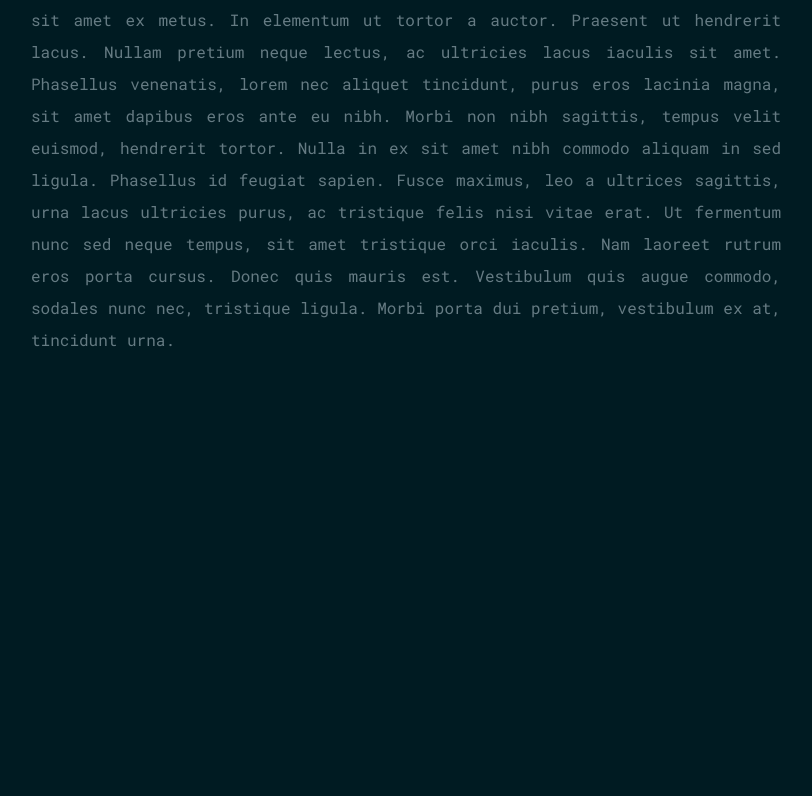
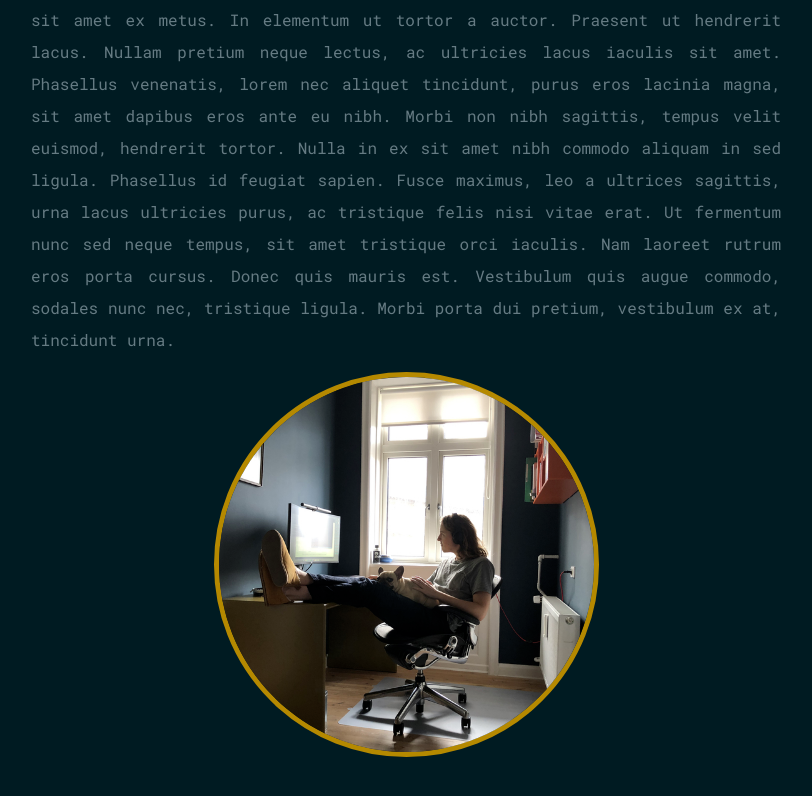
Before and after one commit to fkoh111/fkhonline, a React (Create React App) app: page /About in a window 1280 px wide. Shown: the part 3864-4660 px from the top of the page, without its empty margins (234-1046 px from the left). Before the commit the page ends 4381 px from the top, so only its background shows below. Built offline with nearby package versions, Linux system fonts and the light colour scheme; no server answers; a web font is replaced by a local one.

Commit message:
Added profile component

```diff
--- /dev/null
+++ b/src/components/Profile.jsx
@@ -0,0 +1,7 @@
+import React from "react";
+import prof from "../imgs/prof.png";
+
+const Profile = () => {
+  return <img src={prof} alt="Dog/" className="profile" />;
+};
+export default Profile;
--- a/src/css/style.css
+++ b/src/css/style.css
@@ -119,3 +119,13 @@ a:hover {
   margin: 0 auto;
   width: 200px;
 }
+
+.profile {
+  border-radius: 50%;
+  width: 50%;
+  display: block;
+  margin-left: auto;
+  margin-right: auto;
+  border: solid 5px;
+  color: #b58900;
+}
--- a/src/pages/About.jsx
+++ b/src/pages/About.jsx
@@ -1,4 +1,5 @@
 import React from "react";
+import Profile from "../components/Profile";
 
 const About = () => {
   return (
@@ -144,6 +145,7 @@ const About = () => {
           est. Vestibulum quis augue commodo, sodales nunc nec, tristique
           ligula. Morbi porta dui pretium, vestibulum ex at, tincidunt urna.
         </p>
+        <Profile />
       </div>
     </div>
   );
```
Also changed, not shown: src/imgs/prof.png (added).
